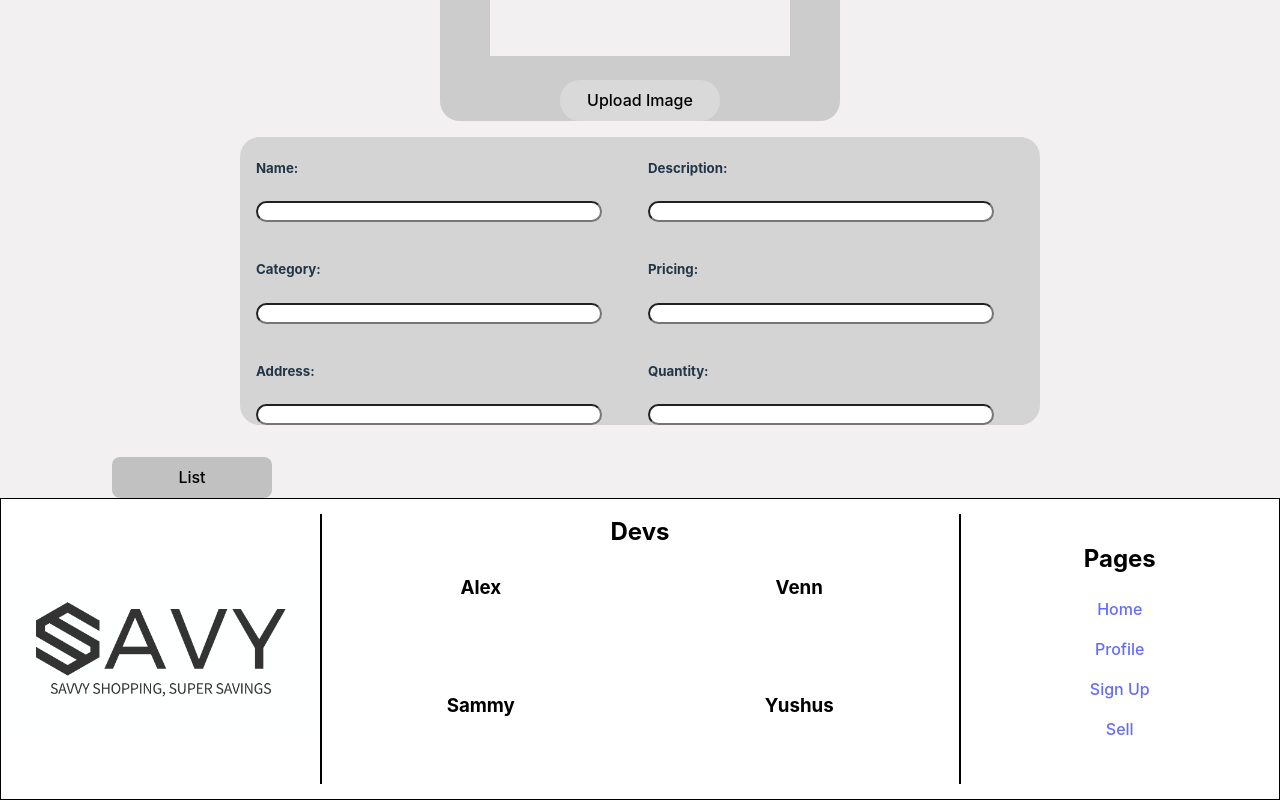
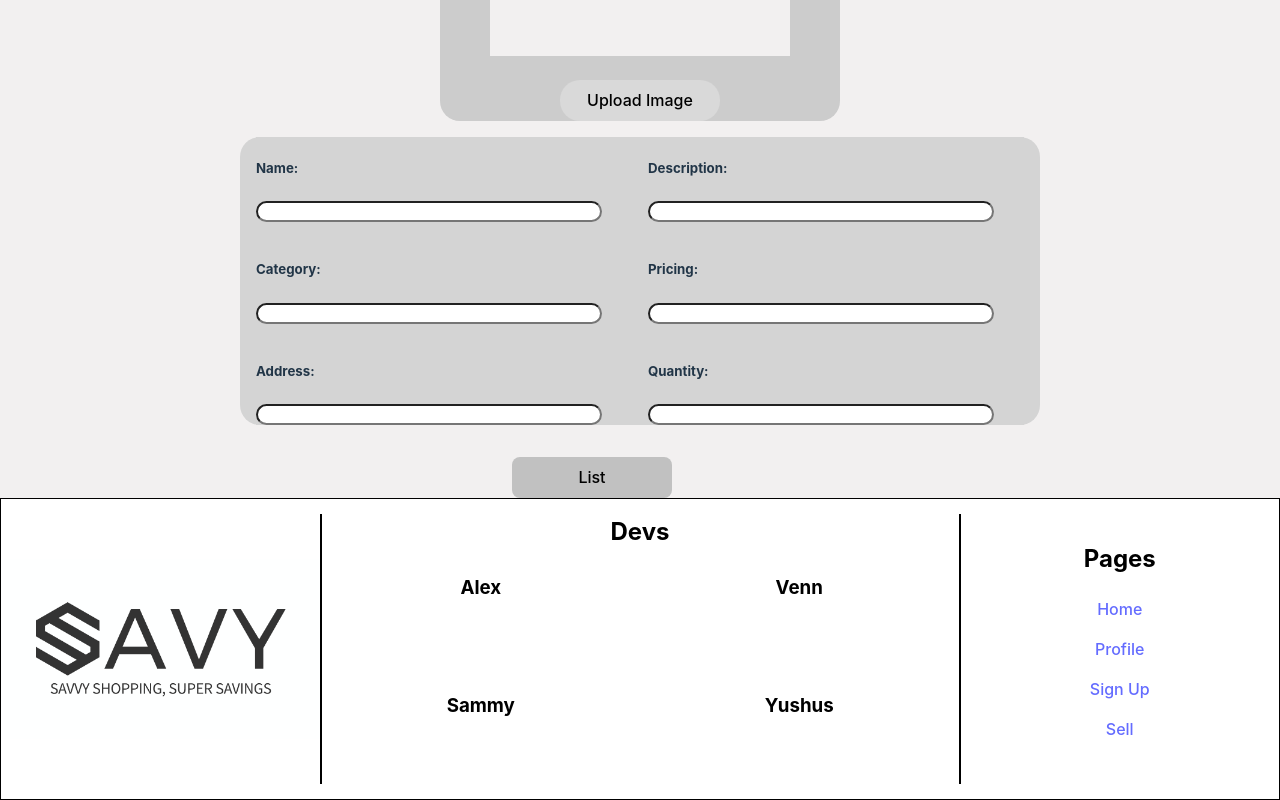
Before and after one commit to alexbradshaw/Odin-Fork-Bombing-Squad, a React (Vite) app in the folder client/: page /sellItem in a window 1280 px wide. Shown: the part 469-1269 px from the top of the page. Built offline with nearby package versions, Linux system fonts and the light colour scheme; some icons are missing.

Commit message:
changed button css to be for button id

```diff
--- a/client/src/Components/Checkout/PhotoList.css
+++ b/client/src/Components/Checkout/PhotoList.css
@@ -1,6 +1,6 @@
  img {
-    width: 200px;
-    height: 200px;
+    width: 10px;
+    height: 10px;
  }
 
  #parent_div {
--- a/client/src/Pages/CheckoutPage/CheckoutPage.jsx
+++ b/client/src/Pages/CheckoutPage/CheckoutPage.jsx
@@ -38,7 +38,7 @@ const CheckoutPage = () => {
               <PhotoList itemArray={item} />
             {/* talk to team about there being no imgs in db */}
           </div>
-        )
+        );
         // [<div>item1</div>, <div>item2</div>]
         // ^ gets returned on line 33 (html) and what jsx expects when returning a list of things
         // the outer return returns the resulting array of div tags that the inner return produces
--- a/client/src/Pages/SellItem/SellItem.css
+++ b/client/src/Pages/SellItem/SellItem.css
@@ -118,7 +118,7 @@
     margin-top: 1rem;
 }
 
-button {
+#bottom_button {
     width: 10rem;
     margin-left: 7rem;
 }
```
